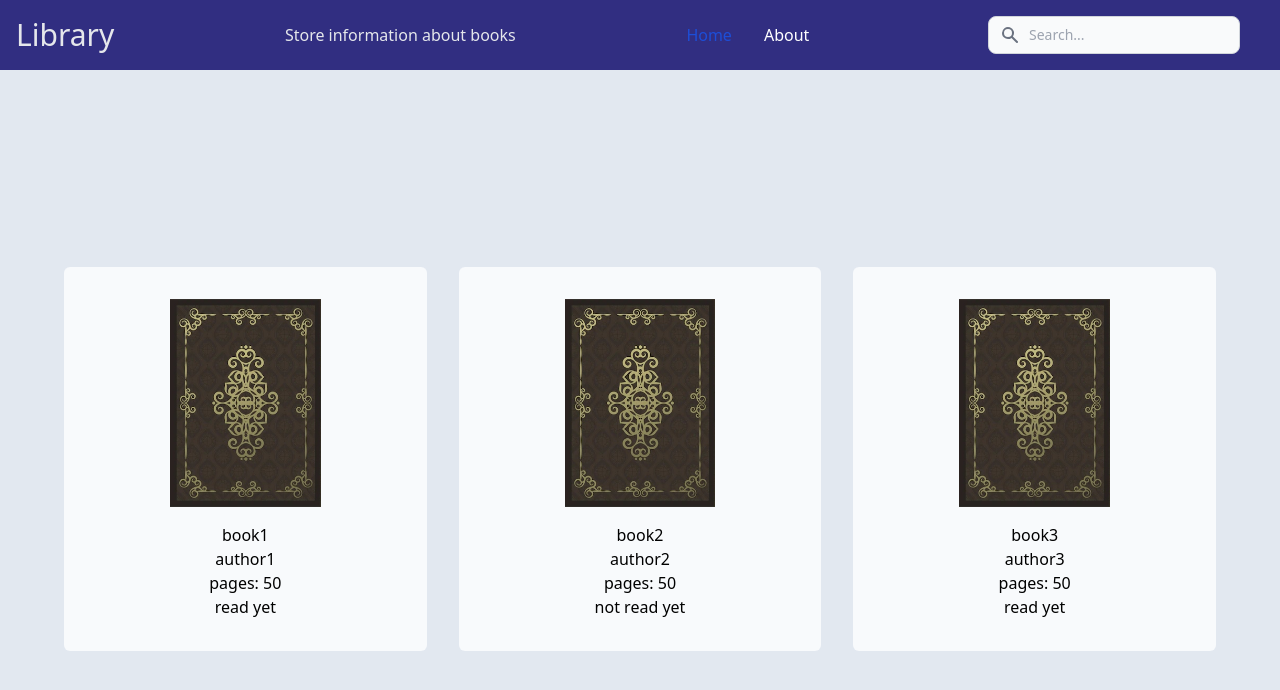
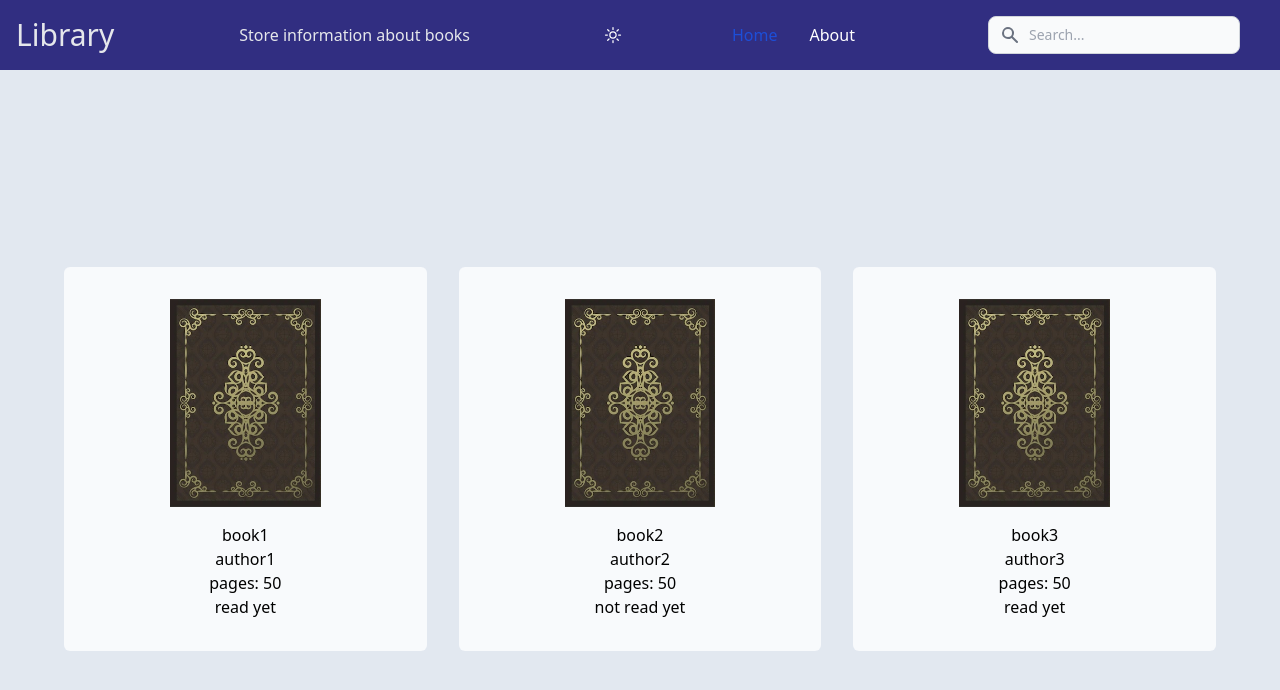
Before and after one commit to AlexisW42/library-react, a React (Vite) app: page / in a window 1280 px wide. Shown: the top 690 px of the page. Built offline with nearby package versions, Linux system fonts and the light colour scheme.

Commit message:
Added a button Dark mode switcher

```diff
--- a/src/App.jsx
+++ b/src/App.jsx
@@ -1,10 +1,30 @@
+import { useState, useEffect } from 'react'
 import Header from './components/Header'
 import AppRouter from './components/AppRouter'
 
 function App() {
+  const [darkToggle, setDarkToggle] = useState(
+    window.matchMedia('(prefers-color-scheme: dark').matches
+  )
+
+  function bodyDark() {
+    darkToggle
+      ? document.getElementsByTagName('body')[0].classList.add('dark')
+      : document.getElementsByTagName('body')[0].classList.remove('dark')
+  }
+
+  useEffect(() => {
+    bodyDark()
+  })
+
+  function ToggleDarkMode() {
+    setDarkToggle(!darkToggle)
+    bodyDark()
+  }
+
   return (
     <>
-      <Header />
+      <Header darkMode={ToggleDarkMode} darkToggle={darkToggle} />
       <AppRouter />
     </>
   )
--- a/src/components/Header.jsx
+++ b/src/components/Header.jsx
@@ -1,17 +1,53 @@
 import { useState } from 'react'
 import NavBar from './NavBar'
 
-function Header() {
+function Header(props) {
+  const { darkMode, darkToggle } = props
   const [isOpen, setIsOpen] = useState(false)
 
   return (
-    <div className="transition delay-75 h-fit mb-4 bg-indigo-900 text-gray-200 dark:bg-slate-900 dark:border-b-2 dark:border-b-slate-800">
+    <div className="h-fit mb-4 bg-indigo-900 text-gray-200 dark:bg-slate-900 dark:border-b-2 dark:border-b-slate-800">
       <nav>
         <div className="flex flex-wrap sm:flex-nowrap justify-between p-4 items-center md:justify-between mx-auto">
           <div className="justify-center col-start-1 text-3xl">Library</div>
           <div className="px-4 justify-self-center sm:justify-self-start col-start-2 col-end-3">
             Store information about books
           </div>
+          <button onClick={darkMode}>
+            {darkToggle ? (
+              <svg
+                className="w-5 ml-2 h-5 text-white"
+                fill="none"
+                stroke="currentColor"
+                strokeWidth="1.5"
+                viewBox="0 0 24 24"
+                xmlns="http://www.w3.org/2000/svg"
+                aria-hidden="true"
+              >
+                <path
+                  strokeLinecap="round"
+                  strokeLinejoin="round"
+                  d="M21.752 15.002A9.718 9.718 0 0118 15.75c-5.385 0-9.75-4.365-9.75-9.75 0-1.33.266-2.597.748-3.752A9.753 9.753 0 003 11.25C3 16.635 7.365 21 12.75 21a9.753 9.753 0 009.002-5.998z"
+                ></path>
+              </svg>
+            ) : (
+              <svg
+                className="w-5 ml-2 h-5 text-white"
+                fill="none"
+                stroke="currentColor"
+                strokeWidth="1.5"
+                viewBox="0 0 24 24"
+                xmlns="http://www.w3.org/2000/svg"
+                aria-hidden="true"
+              >
+                <path
+                  strokeLinecap="round"
+                  strokeLinejoin="round"
+                  d="M12 3v2.25m6.364.386l-1.591 1.591M21 12h-2.25m-.386 6.364l-1.591-1.591M12 18.75V21m-4.773-4.227l-1.591 1.591M5.25 12H3m4.227-4.773L5.636 5.636M15.75 12a3.75 3.75 0 11-7.5 0 3.75 3.75 0 017.5 0z"
+                ></path>
+              </svg>
+            )}
+          </button>
           <div className="flex md:order-2">
             <button
               type="button"
--- a/tailwind.config.js
+++ b/tailwind.config.js
@@ -1,9 +1,7 @@
 /** @type {import('tailwindcss').Config} */
 export default {
-    content: [
-    "./index.html",
-    "./src/**/*.{js,ts,jsx,tsx}",
-  ],
+  darkMode: 'class',
+  content: ['./index.html', './src/**/*.{js,ts,jsx,tsx}'],
   theme: {
     extend: {},
   },
```
